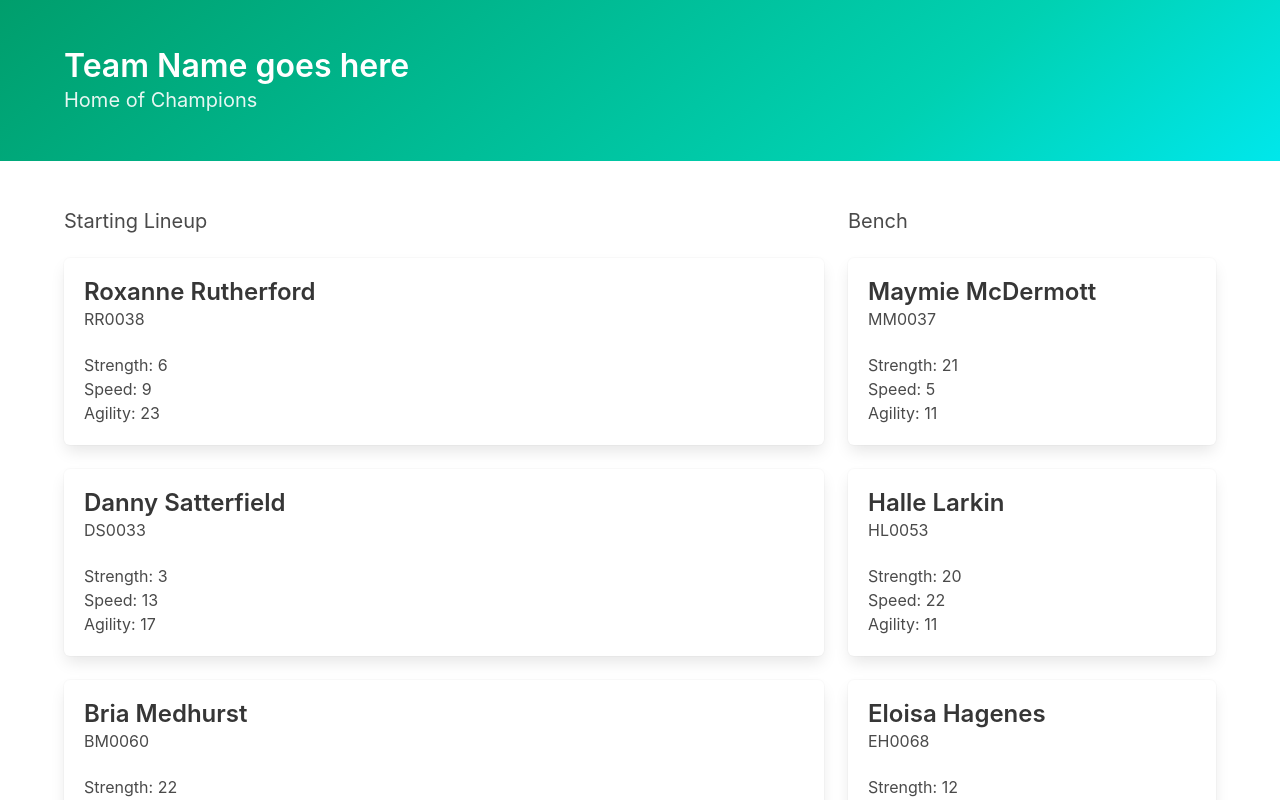
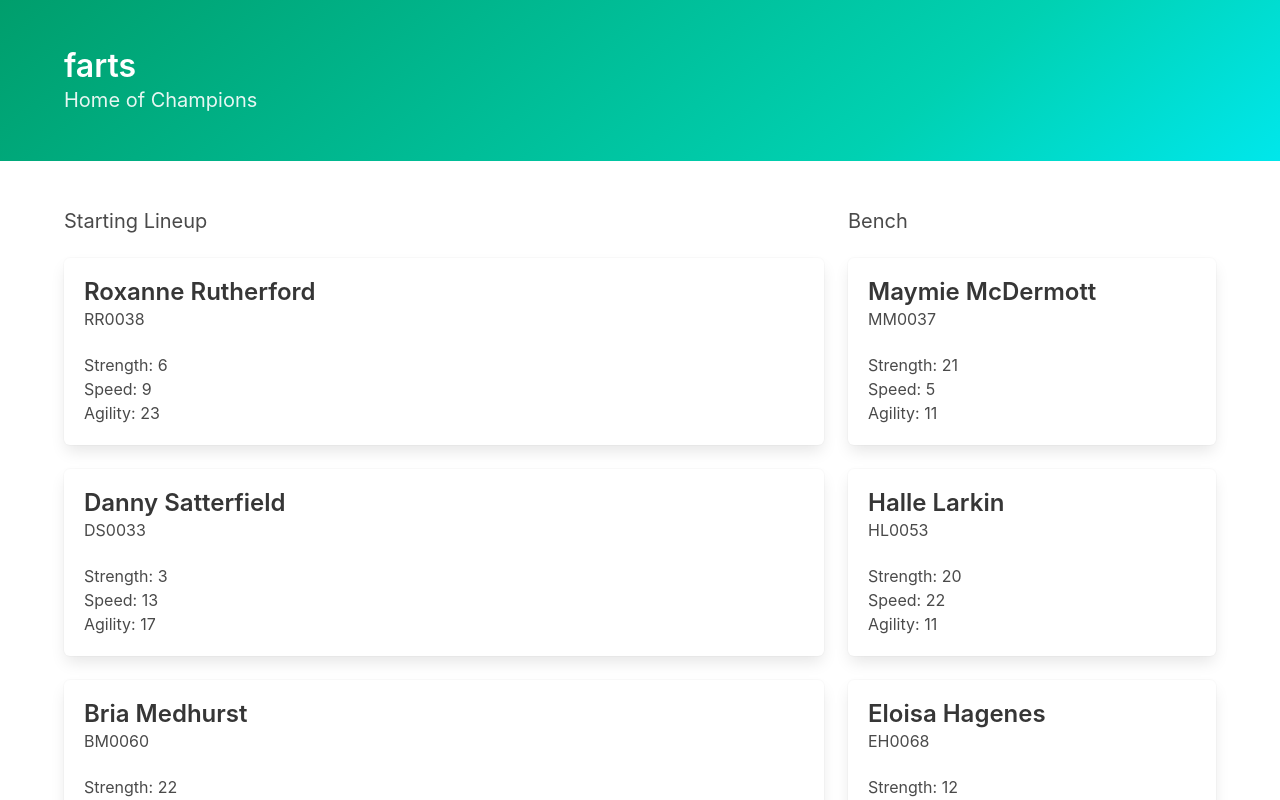
Before and after one commit to k1bs/stack-sports-challenge, a React (Create React App) app: page / in a window 1280 px wide. Shown: the top 800 px of the page. Built offline with nearby package versions, Linux system fonts and the light colour scheme.

Commit message:
pass team name to header

```diff
--- a/src/App.js
+++ b/src/App.js
@@ -7,7 +7,7 @@ class App extends Component {
   constructor () {
     super()
     this.state = {
-      rosterName: '',
+      rosterName: 'farts',
       namingMode: true
     }
   }
@@ -25,7 +25,7 @@ class App extends Component {
       <div className='App'>
         {this.state.namingMode
           ? <div>
-            <Header />
+            <Header rosterName={this.state.rosterName} />
             <RosterContainer />
             <Footer />
           </div>
--- a/src/components/Header.jsx
+++ b/src/components/Header.jsx
@@ -6,7 +6,7 @@ const Header = (props) => {
       <div className='hero-body'>
         <div className='container'>
           <h1 className='title'>
-            Team Name goes here
+            {props.rosterName}
           </h1>
           <p className='subtitle'>Home of Champions</p>
         </div>
--- a/src/components/RosterContainer.jsx
+++ b/src/components/RosterContainer.jsx
@@ -6,7 +6,6 @@ class RosterContainer extends Component {
   constructor () {
     super()
     this.state = {
-      rosterName: '',
       roster: [],
       usedNames: [],
       usedScores: []
```
